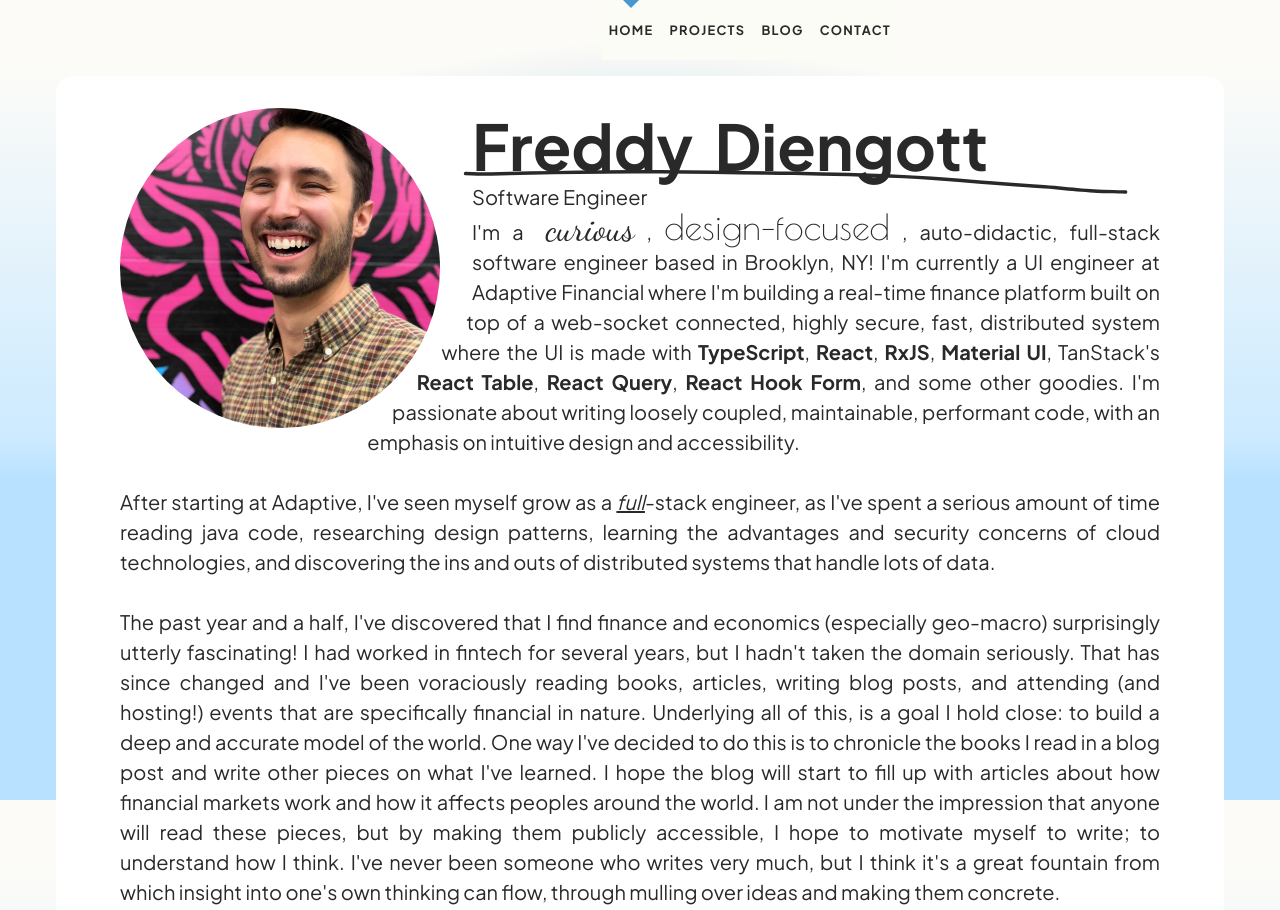
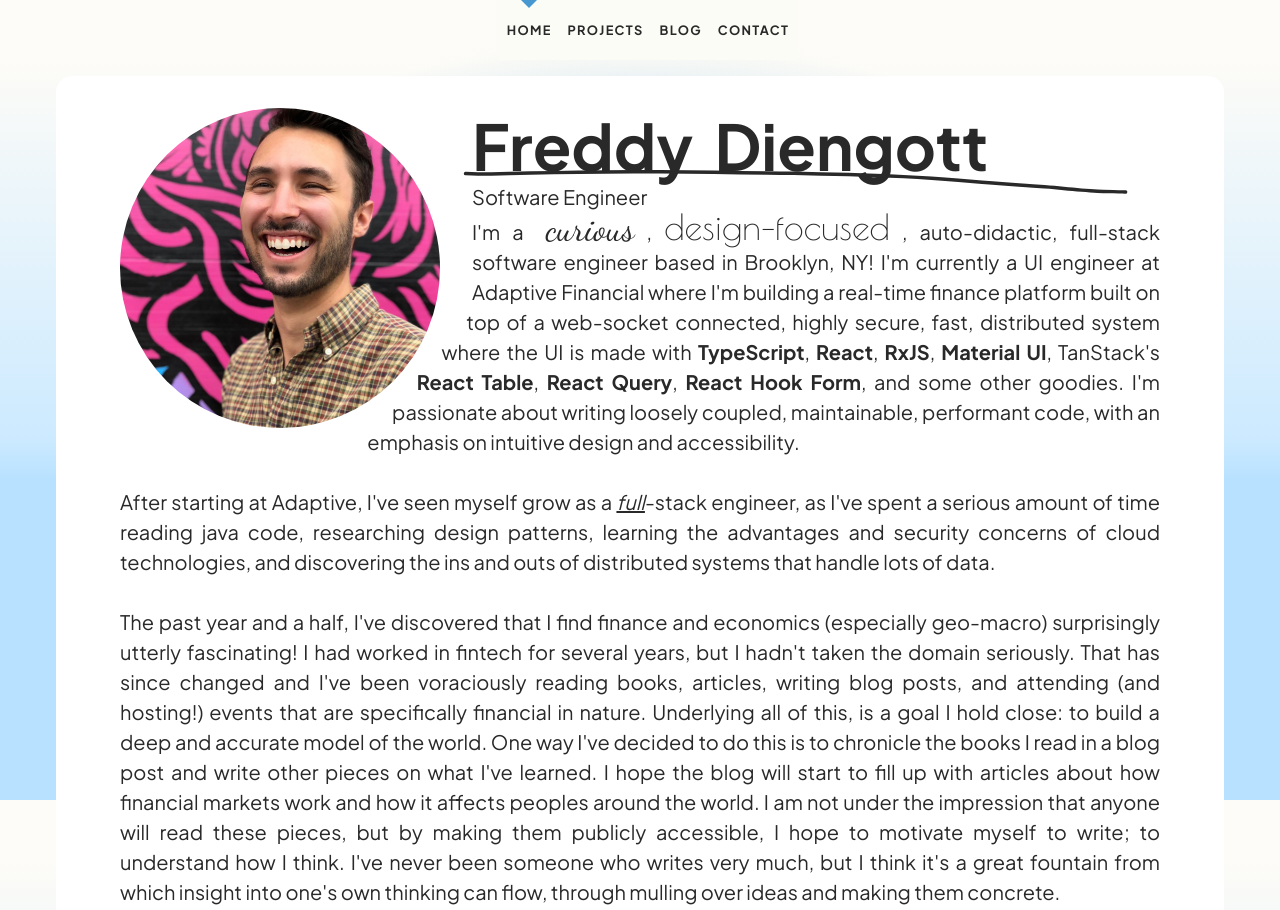
Before and after one commit to fdiengott/portfolio-svelte, an Astro site: page / in a window 1280 px wide. Shown: the top 910 px of the page. Built offline with nearby package versions, Linux system fonts and the light colour scheme; Astro itself is replaced by a stand-in of ours; a web font is replaced by a local one.

Commit message:
fix header styling

```diff
--- a/src/components/Header.astro
+++ b/src/components/Header.astro
@@ -29,12 +29,13 @@ const { pathname } = Astro.url;
 
 <style>
 	header {
-		display: flex;
-		justify-content: space-between;
+		display: grid;
+		--logo-width: calc(180px + 0.5rem);
+		grid-template-columns: var(--logo-width) 1fr var(--logo-width);
 	}
 
 	.header__home-link {
-		padding-inline: 1rem;
+		margin-inline-start: 1rem;
 		place-items: center;
 		display: none;
 	}
```
